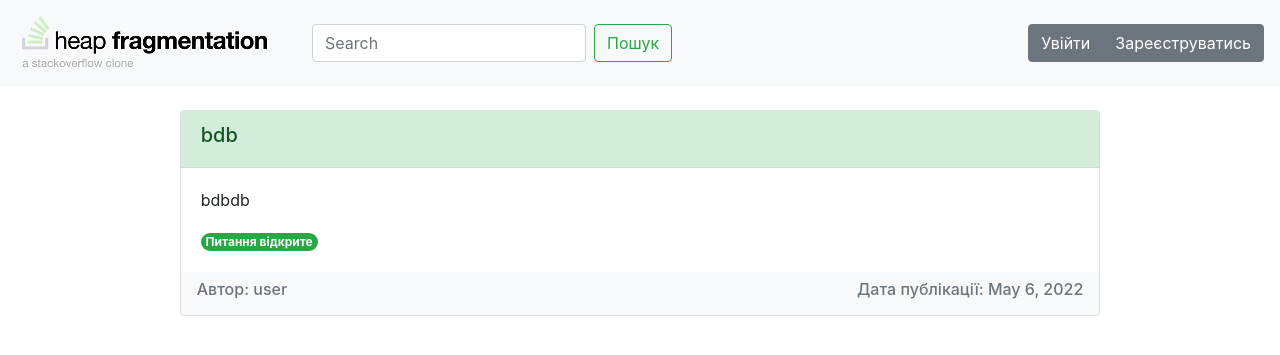
After one commit to gooddemiurge/advice, a Django app: page /1 in a window 1280 px wide. The commit adds this page. Shown: the top 355 px of the page. Run offline with Django 3.2, Linux system fonts and the light colour scheme; data comes from the database, SQL or seed files in the repository; both versions use the stored data as it was after the commit; some libraries are stand-ins or nearby versions.

Commit message:
Додала лого та перегляд постів

```diff
--- a/advice/advice_app/templates/advice_app/add_post.html
+++ b/advice/advice_app/templates/advice_app/add_post.html
@@ -10,7 +10,6 @@
         {% csrf_token %}
         {{ form.title }}<br>
         {{ form.question }}<br>
-        {{ form.isClosed }}<br>
         <button type="submit" class="btn btn-success">Додати</button><br>
         <span>{{ error }}</span>
     </form>
--- a/advice/advice_app/templates/advice_app/base.html
+++ b/advice/advice_app/templates/advice_app/base.html
@@ -17,7 +17,7 @@
     <nav class="navbar navbar-light bg-light">
         <div class="nav justify-content-left">
             <a class="navbar-brand" href="{% url 'index' %}">
-                <img class="d-inline-block align-top" src="static/advice_app/images/icon.jpg" alt="">
+                <img src="static/advice_app/images/logo.jpeg">
             </a>
             <div class="pr-sm-4"></div>
         <form class="form-inline my-2 my-lg-0">
--- /dev/null
+++ b/advice/advice_app/templates/advice_app/detail.html
@@ -0,0 +1,27 @@
+{% extends 'advice_app/base.html' %}
+
+{% block title %}
+    Докладніше
+{% endblock %}
+
+{% block content %}
+<div class="row justify-content-center">
+    <div class="col-xl-9">
+    <div class="card mt-4 mx-3">
+      <div class="card-header alert-success"><h5>{{ object.title }}</h5></div>
+      <div class="card-body">
+        <p class="card-text">{{ object.question }}</p>
+        {% if object.isClosed %}
+          <span class="badge rounded-pill bg-secondary text-light">Відповідь отримано</span>
+        {% else %}
+          <span class="badge rounded-pill bg-success text-light">Питання відкрите</span>
+        {% endif %}
+      </div>
+      <div class="navbar navbar-light bg-light text-muted">
+        <h6>Автор: {{ object.author }}</h6>
+        <h6>Дата публікації: {{ object.date }}</h6>
+      </div>
+    </div>
+    </div>
+</div>
+{% endblock %}
--- a/advice/advice_app/urls.py
+++ b/advice/advice_app/urls.py
@@ -1,11 +1,11 @@
-from django.urls import path, include
+from django.urls import path
 from . import views
 from django.conf.urls import url
 
 urlpatterns = [
     path('', views.Main_page.as_view(), name='index'),
-    path('about_us', views.about_us, name='about'),
+    path('<int:pk>', views.Post_detail.as_view(), name='detail'),
     path('add_post', views.add_post, name='add_post'),
     url('register', views.register, name='register'),
-    path('login', views.login, name='login')
+    path('login', views.login, name='login'),
 ]
--- a/advice/advice_app/views.py
+++ b/advice/advice_app/views.py
@@ -1,10 +1,10 @@
-from django.shortcuts import render, redirect
+from django.shortcuts import render, redirect, get_object_or_404
 from .models import Post, Answer
-from .forms import PostForm
+from .forms import PostForm, AnswerForm
 from django.contrib import messages
 from django.contrib.auth import login as auth_login, authenticate
 from django.contrib.auth.forms import UserCreationForm, AuthenticationForm
-from django.views.generic import ListView
+from django.views.generic import ListView, DetailView, CreateView
 
 
 # Create your views here.
@@ -15,8 +15,15 @@ class Main_page(ListView):
     template_name = "advice_app/index.html"
 
 
-def about_us(request):
-    return render(request, 'advice_app/about.html')
+class Post_detail(DetailView):
+    model = Post
+    template_name = "advice_app/detail.html"
+
+# class Add_answer(CreateView):
+#     form_class = AnswerForm
+#     template_name = "advice_app/detail.html"
+#     context_object_name = "answer"
+
 
 def add_post(request):
     error = ''
```
Also changed, not shown: advice/advice_app/forms.py (+7 -1 lines), advice/advice_app/templates/advice_app/about.html (deleted, +0 -10 lines), advice/advice_app/templates/advice_app/index.html (+1 -17 lines), advice/advice_app/templates/advice_app/post.html (added, +17 -0 lines), advice/advice_app/migrations/0001_initial.py, advice/advice_app/static/advice_app/images/logo.jpeg (added), advice/advice_app/static/advice_app/images/logo2.jpeg (added), advice/db.sqlite3.
